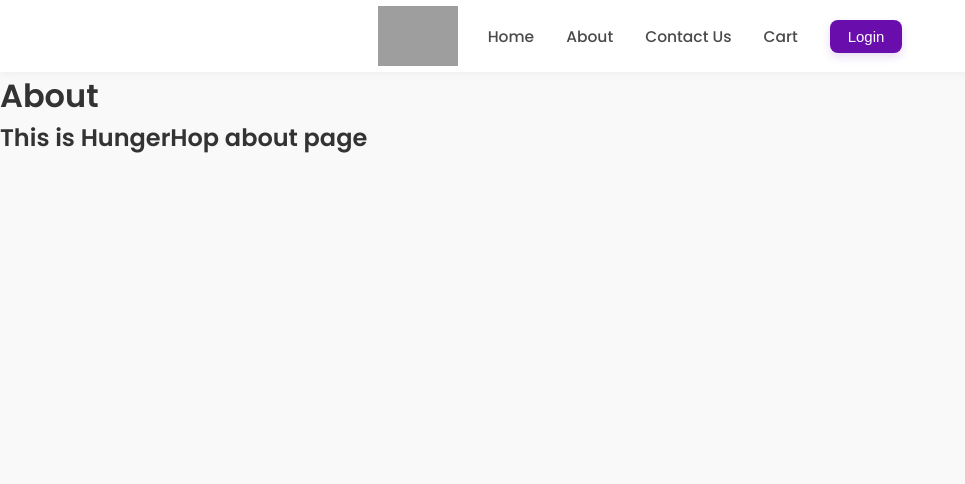
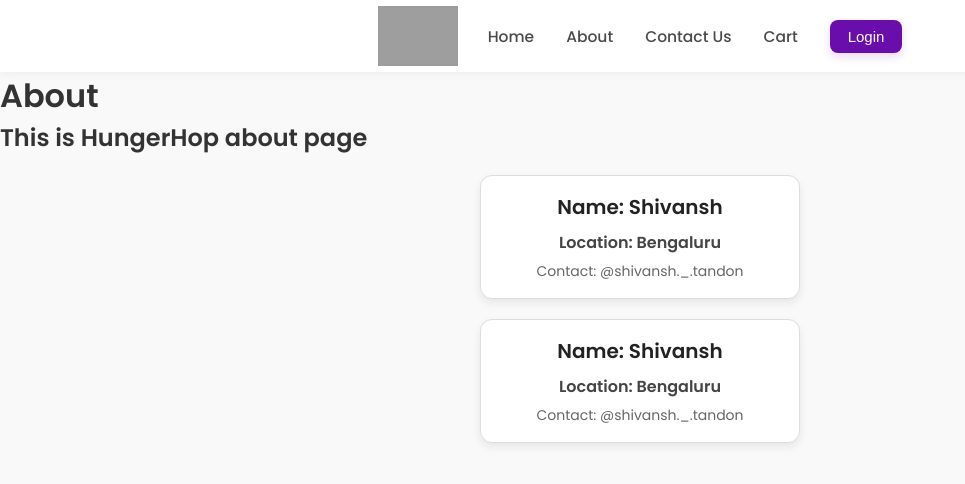
Before and after one commit to shivanshtanonwork/HungerHop, a React (Vite) app: page /about in a window 1280 px wide. Shown: the top 484 px of the page, without its empty margins (0-965 px from the left). Built offline with nearby package versions, Linux system fonts and the light colour scheme; grey boxes are pictures that could not be loaded.

Commit message:
building about page with Class Based Components

```diff
--- a/src/components/About.jsx
+++ b/src/components/About.jsx
@@ -1,8 +1,13 @@
+import User from "./User";
+import UserClass from "./UserClass";
+
 const About = () => {
   return (
     <div>
       <h1>About</h1>
       <h2>This is HungerHop about page</h2>
+      <User />
+      <UserClass />
     </div>
   );
 };
--- /dev/null
+++ b/src/components/User.jsx
@@ -0,0 +1,11 @@
+const User = () => {
+  return (
+    <div className="user-card">
+      <h2>Name: Shivansh</h2>
+      <h3>Location: Bengaluru</h3>
+      <h4>Contact: @shivansh._.tandon</h4>
+    </div>
+  );
+};
+
+export default User;
--- /dev/null
+++ b/src/components/UserClass.jsx
@@ -0,0 +1,15 @@
+import React from "react";
+
+class UserClass extends React.Component {
+  render() {
+    return (
+      <div className="user-card">
+        <h2>Name: Shivansh</h2>
+        <h3>Location: Bengaluru</h3>
+        <h4>Contact: @shivansh._.tandon</h4>
+      </div>
+    );
+  }
+}
+
+export default UserClass;
--- a/src/index.css
+++ b/src/index.css
@@ -384,3 +384,38 @@ body {
     background: linear-gradient(to right, #f0f0f0 0%, #e6e6e6 50%, #f0f0f0 100%);
     animation: shimmer 1.2s infinite;
 }
+
+.user-card {
+  padding: 16px 20px;
+  border: 1px solid #ddd;         /* softer border */
+  border-radius: 12px;            /* rounded corners */
+  background-color: #fff;         /* clean white background */
+  max-width: 320px;               /* keep card compact */
+  margin: 20px auto;              /* center on page */
+  box-shadow: 0 4px 8px rgba(0, 0, 0, 0.08); /* subtle shadow */
+  transition: transform 0.2s ease, box-shadow 0.2s ease;
+  text-align: center;             /* center text */
+}
+
+.user-card:hover {
+  transform: translateY(-4px);
+  box-shadow: 0 8px 16px rgba(0, 0, 0, 0.12);
+}
+
+.user-card h2 {
+  font-size: 20px;
+  margin-bottom: 8px;
+  color: #222;
+}
+
+.user-card h3 {
+  font-size: 16px;
+  margin-bottom: 6px;
+  color: #444;
+}
+
+.user-card h4 {
+  font-size: 14px;
+  font-weight: 400;
+  color: #666;
+}
```
